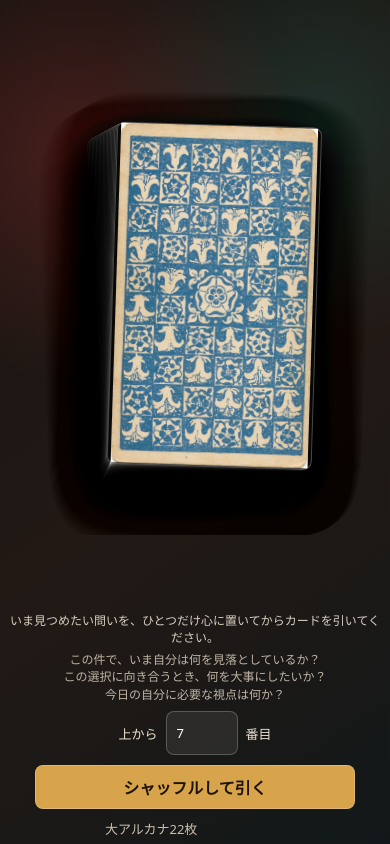
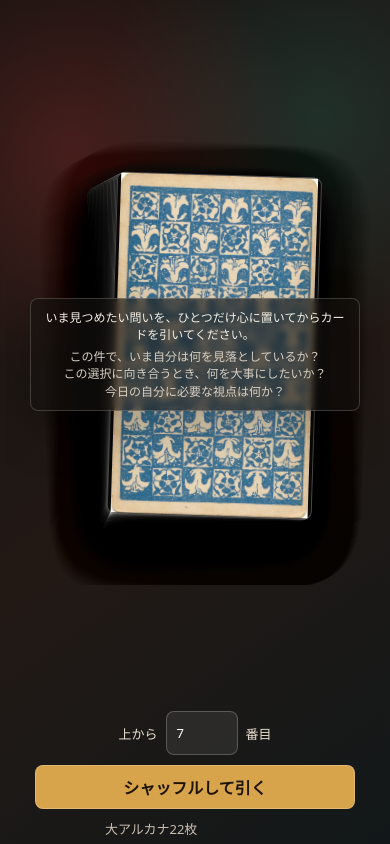
Before and after one commit to hnsol/draw-tarot, a website: page index.html in a window 390 px wide. Drawn offline with Linux system fonts and the light colour scheme.

Commit message:
Overlay prompt note on deck

```diff
--- a/index.html
+++ b/index.html
@@ -11,16 +11,15 @@
       <section class="stage" aria-label="tarot draw stage">
         <div class="deck-area">
           <div id="deck" class="deck"></div>
+          <section id="promptNote" class="prompt-note" aria-label="カードを引く前の問い">
+            <p>いま見つめたい問いを、ひとつだけ心に置いてからカードを引いてください。</p>
+            <ul>
+              <li>この件で、いま自分は何を見落としているか？</li>
+              <li>この選択に向き合うとき、何を大事にしたいか？</li>
+              <li>今日の自分に必要な視点は何か？</li>
+            </ul>
+          </section>
         </div>
-      </section>
-
-      <section class="prompt-note" aria-label="カードを引く前の問い">
-        <p>いま見つめたい問いを、ひとつだけ心に置いてからカードを引いてください。</p>
-        <ul>
-          <li>この件で、いま自分は何を見落としているか？</li>
-          <li>この選択に向き合うとき、何を大事にしたいか？</li>
-          <li>今日の自分に必要な視点は何か？</li>
-        </ul>
       </section>
 
       <section class="controls">
--- a/script.js
+++ b/script.js
@@ -36,6 +36,7 @@ const pickNumber = document.querySelector("#pickNumber");
 const drawButton = document.querySelector("#drawButton");
 const statusEl = document.querySelector("#status");
 const appEl = document.querySelector(".app");
+const promptNote = document.querySelector("#promptNote");
 const meaningSection = document.querySelector("#meaningSection");
 const meaningTitle = document.querySelector("#meaningTitle");
 const meaningImage = document.querySelector("#meaningImage");
@@ -113,6 +114,7 @@ function renderMeaning(card) {
 
 async function draw() {
   drawButton.disabled = true;
+  promptNote.classList.add("is-hidden");
   appEl.classList.remove("has-result");
   meaningSection.hidden = true;
   resultEl.classList.remove("revealed");
--- a/style.css
+++ b/style.css
@@ -115,12 +115,21 @@ body {
 }
 
 .prompt-note {
-  width: min(680px, 100%);
-  margin: 0 auto;
-  color: #d8cfc2;
+  position: absolute;
+  z-index: 80;
+  width: min(360px, 84vw);
+  padding: 14px 16px;
+  color: #f4efe5;
   font-size: 14px;
   line-height: 1.65;
   text-align: center;
+  background: rgba(21, 18, 15, .62);
+  border: 1px solid rgba(255, 255, 255, .18);
+  border-radius: 8px;
+  backdrop-filter: blur(3px);
+  box-shadow: 0 18px 48px rgba(0, 0, 0, .28);
+  opacity: 1;
+  transition: opacity .35s ease, transform .35s ease, visibility .35s ease;
 }
 
 .prompt-note p {
@@ -131,7 +140,13 @@ body {
   margin: 0;
   padding: 0;
   list-style: none;
-  color: #bfb4a6;
+  color: #d8cfc2;
+}
+
+.prompt-note.is-hidden {
+  visibility: hidden;
+  opacity: 0;
+  transform: translateY(8px);
 }
 
 .controls {
@@ -280,6 +295,8 @@ button:disabled {
   .prompt-note {
     font-size: 12px;
     line-height: 1.45;
+    width: min(330px, 88vw);
+    padding: 10px 12px;
   }
 
   .prompt-note p {
```
Also changed, not shown: test/static.test.js (+6 -0 lines).
